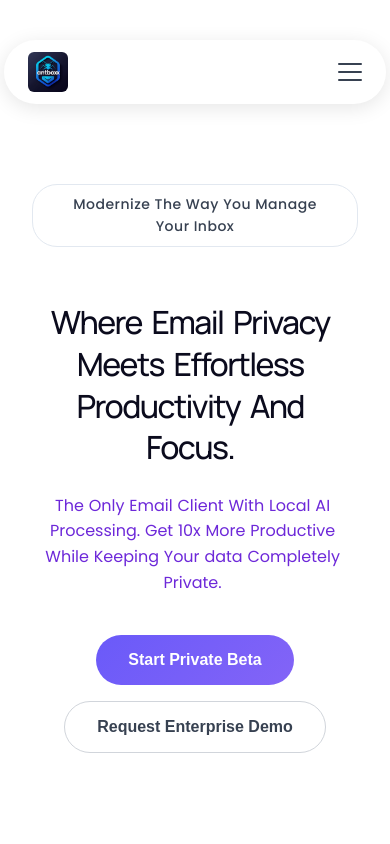
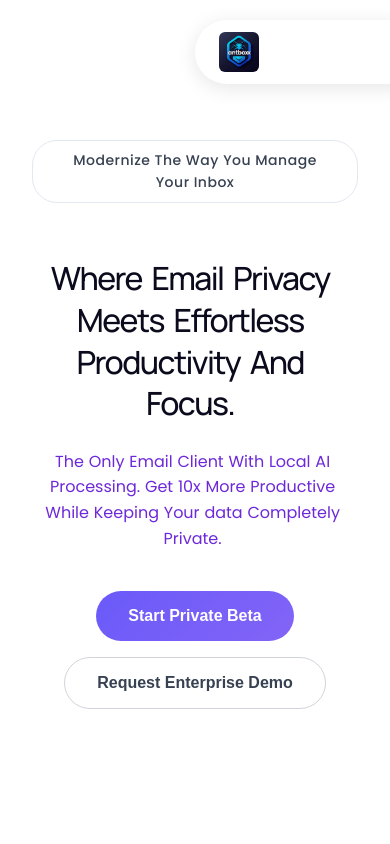
Before and after one commit to Shivyoddha/Antboxx_Landing, a React (Create React App) app: page / in a window 390 px wide. Shown: the top 844 px of the page. Built offline with nearby package versions, Linux system fonts and the light colour scheme; a web font is replaced by a local one.

Commit message:
Make navbar fixed position - stays at top during scroll

```diff
--- a/src/App.css
+++ b/src/App.css
@@ -10,12 +10,17 @@ body {
   color: #333;
 }
 
+.App {
+  padding-top: 100px;
+}
+
 /* Header - Clean Sticky Centering */
 .header {
-  position: sticky;
-  top: 0;
+  position: fixed;
+  top: 20px;
+  left: 50%;
+  transform: translateX(-50%);
   width: 800px;
-  margin: 40px auto;
   background: white;
   border-radius: 32px;
   box-shadow: 0 4px 20px rgba(0, 0, 0, 0.1);
@@ -1948,7 +1953,6 @@ body {
 @media (max-width: 900px) {
   .header {
     width: 90%;
-    margin: 40px auto;
   }
 }
 
@@ -1983,7 +1987,6 @@ body {
 @media (max-width: 768px) {
   .header {
     width: 95%;
-    margin: 40px auto;
     padding: 0.75rem 1rem 0.75rem 1.5rem;
   }
 
@@ -2152,7 +2155,6 @@ body {
 @media (max-width: 480px) {
   .header {
     width: 98%;
-    margin: 40px auto;
   }
 
   .hero h1 {
```
